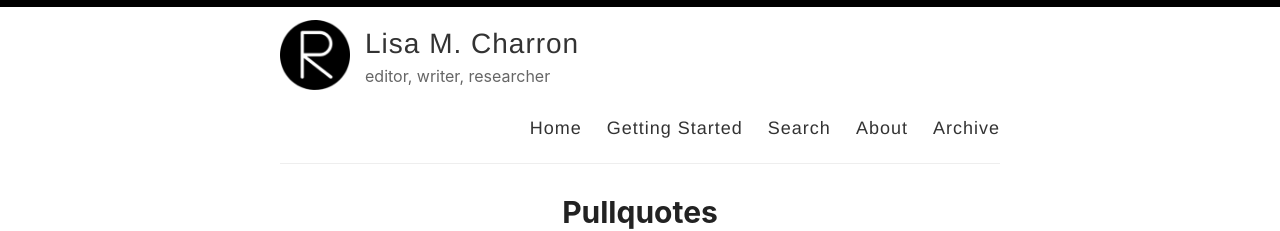
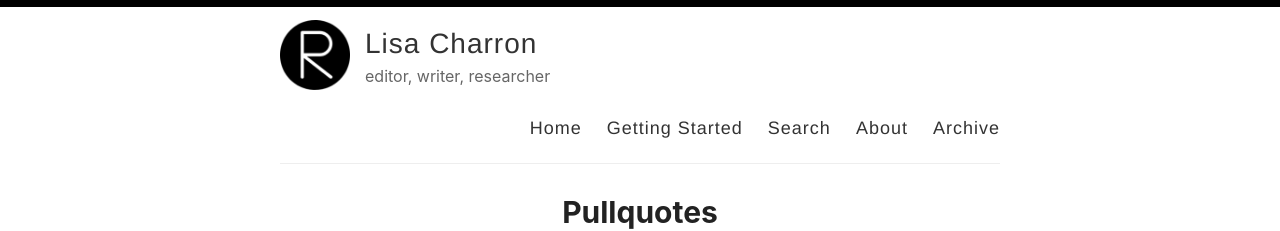
Before and after one commit to lisamcharron/lisamcharron.github.io, a Jekyll site: the page built from index.html, in a window 1280 px wide and 900 px high. Shown: the top 231 px of the window. Built offline with Jekyll 4.4.1, drawn with Linux system fonts in a browser that asks for light colours; the list of posts is cut into pages by our own code.

```diff
--- a/_config.yml
+++ b/_config.yml
@@ -3,7 +3,7 @@
 #
 
 # Name of your site (displayed in the header)
-name: Lisa M. Charron
+name: Lisa Charron
 
 # Name of the author
 author: Lisa M. Charron
```
